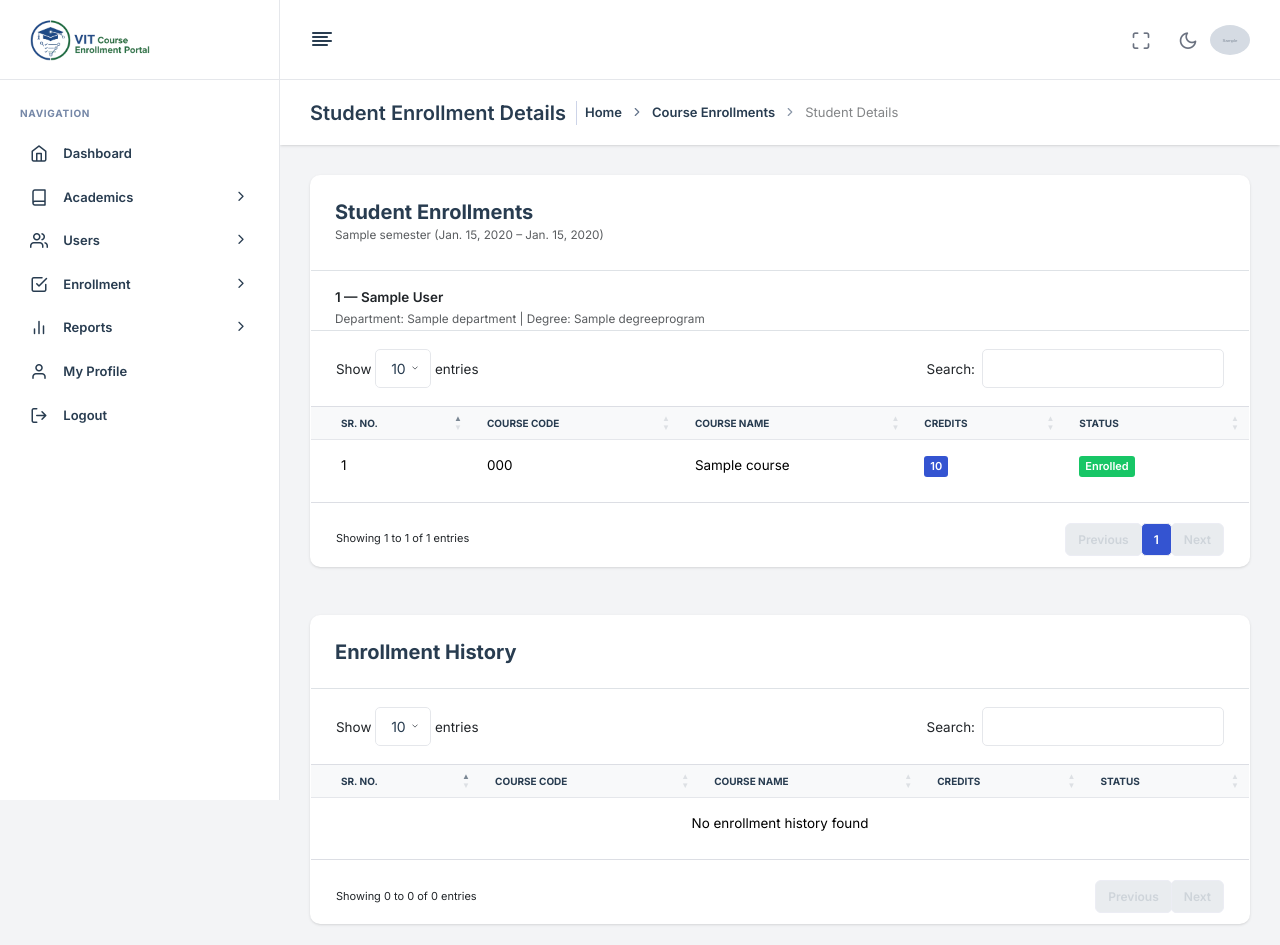
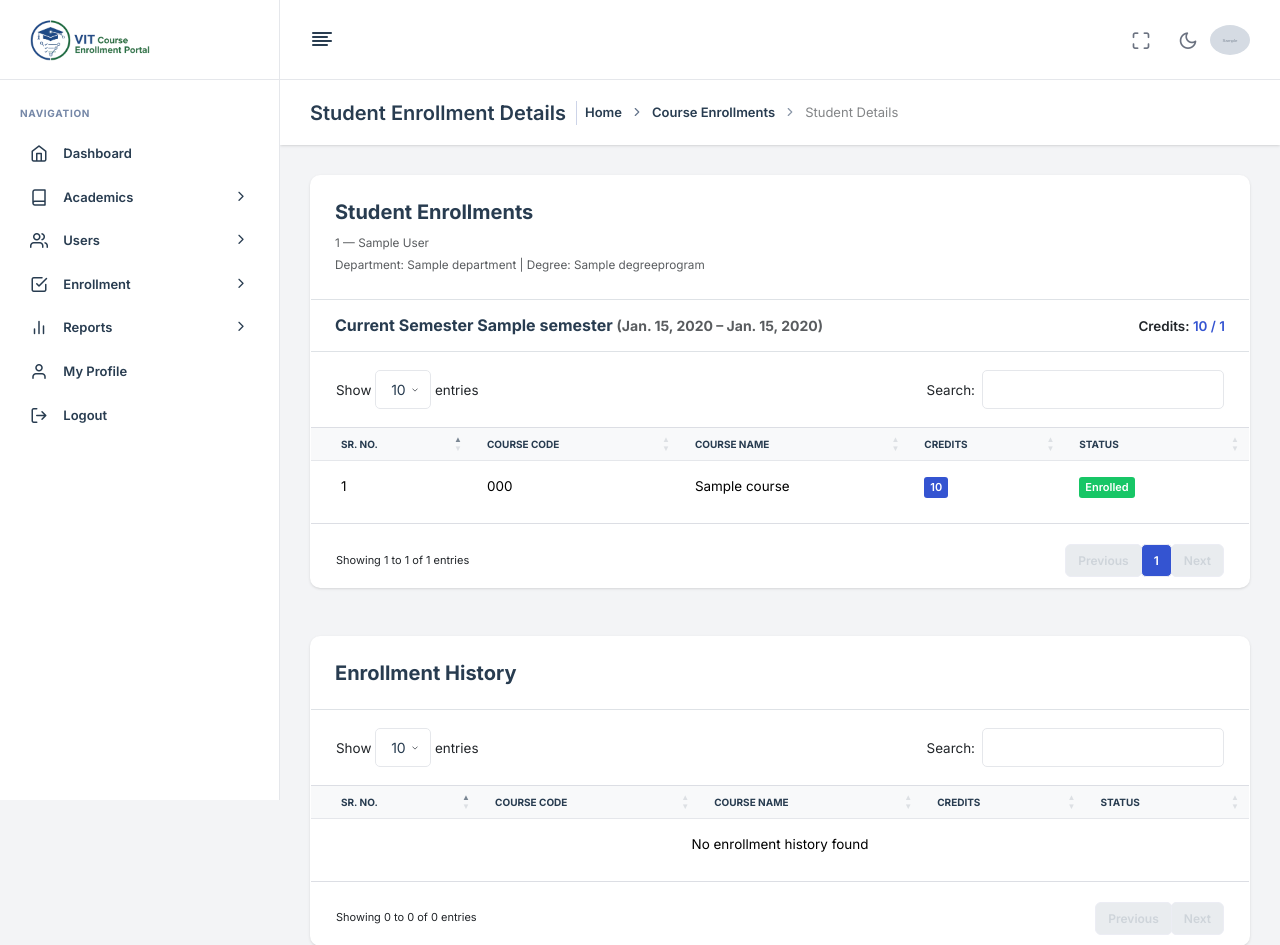
Before and after one commit to uet-majid/vit-course-enrollment-portal, a Django app: page /enrollments/student/1/ in a window 1280 px wide. Shown: the top 945 px of the page. Run offline with Django 5.2, Linux system fonts and the light colour scheme; a user stored in the database is signed in; tables that the repository leaves empty hold one stand-in row (values such as "Sample post"); grey boxes marked "Sample" are stand-in pictures; some libraries are stand-ins or nearby versions; some web fonts are replaced.

Commit message:
Reports remaining, credit hours added, minor bug fixed

```diff
--- a/academics/models.py
+++ b/academics/models.py
@@ -13,6 +13,10 @@ class Department(models.Model):
 class DegreeProgram(models.Model):
     department = models.ForeignKey(Department, on_delete=models.CASCADE)
     name = models.CharField(max_length=100)
+    max_credits_per_semester = models.PositiveIntegerField(
+        default=24,
+        help_text="Maximum credits a student can enroll in per semester"
+    )
     level = models.CharField(max_length=50)
     duration_years = models.PositiveIntegerField()
     is_active = models.BooleanField(default=True)
--- a/enrollment/views.py
+++ b/enrollment/views.py
@@ -1,4 +1,4 @@
-from django.db.models import Count, Q, Value
+from django.db.models import Count, Q, Value, Sum, F, Value, IntegerField
 from django.shortcuts import render, get_object_or_404, redirect
 from django.contrib import messages
 from enrollment.models import Enrollment
@@ -9,6 +9,7 @@ from django.utils.timezone import now
 from django.db import transaction
 from datetime import date
 from django.utils import timezone
+from django.db.models.functions import Coalesce
 
 @admin_required
 def enrollment_list(request):
@@ -29,8 +30,7 @@ def enrollment_list(request):
         department = DepartmentAdmin.objects.get(user=user).department
         students = students.filter(department=department)
 
-    # Annotate enrolled count (current or selected semester)
-    semester = None
+    # Resolve semester
     if semester_id:
         semester = Semester.objects.filter(id=semester_id).first()
     else:
@@ -43,11 +43,25 @@ def enrollment_list(request):
                 filter=Q(
                     enrollment__course_offering__semester=semester,
                     enrollment__status="ENROLLED"
-                )
-            )
+                ),
+            ),
+            enrolled_credits=Coalesce(
+                Sum(
+                    "enrollment__course_offering__course__credit_points",
+                    filter=Q(
+                        enrollment__course_offering__semester=semester,
+                        enrollment__status="ENROLLED"
+                    ),
+                ),
+                Value(0),
+                output_field=IntegerField(),
+            ),
         )
     else:
-        students = students.annotate(enrolled_count=Value(0))
+        students = students.annotate(
+            enrolled_count=Value(0, output_field=IntegerField()),
+            enrolled_credits=Value(0, output_field=IntegerField()),
+        )
 
     return render(
         request,
@@ -69,7 +83,7 @@ def student_enrollment_detail(request, student_id):
 
     active_semester = Semester.objects.filter(is_active=True).first()
 
-    # Current semester (ALL statuses for admin)
+    # Current semester enrollments (ALL statuses for admin)
     current_enrollments = Enrollment.objects.select_related(
         "course_offering__course",
         "course_offering__semester",
@@ -78,8 +92,20 @@ def student_enrollment_detail(request, student_id):
         course_offering__semester=active_semester
     )
 
-    # Past semesters only
+    # Current semester total credits (ENROLLED only)
+    current_semester_credits = current_enrollments.filter(
+        status="ENROLLED"
+    ).aggregate(
+        total=Coalesce(
+            Sum("course_offering__course__credit_points"),
+            0
+        )
+    )["total"]
+
+    # Past enrollments grouped by semester
     past_enrollments = {}
+    past_semester_credits = {}
+
     past_records = Enrollment.objects.select_related(
         "course_offering__course",
         "course_offering__semester",
@@ -93,6 +119,15 @@ def student_enrollment_detail(request, student_id):
         semester = e.course_offering.semester
         past_enrollments.setdefault(semester, []).append(e)
 
+    # Calculate semester-wise credits
+    for semester, enrollments in past_enrollments.items():
+        total_credits = sum(
+            e.course_offering.course.credit_points
+            for e in enrollments
+            if e.status == "ENROLLED"
+        )
+        past_semester_credits[semester.id] = total_credits
+
     return render(
         request,
         "enrollment/student_enrollment_detail.html",
@@ -100,21 +135,25 @@ def student_enrollment_detail(request, student_id):
             "student": student,
             "active_semester": active_semester,
             "current_enrollments": current_enrollments,
+            "current_semester_credits": current_semester_credits,
             "past_enrollments": past_enrollments,
+            "past_semester_credits": past_semester_credits,
         },
     )
-
 
 @student_required
 def student_my_courses(request):
     student = request.user.student
 
+    # Get the active semester
     active_semester = Semester.objects.filter(is_active=True).first()
 
+    # Initialize current and past enrollments
     current_enrollments = []
     past_enrollments = {}
 
     if active_semester:
+        # Current semester enrollments
         current_enrollments = Enrollment.objects.select_related(
             "course_offering__course",
             "course_offering__semester",
@@ -123,6 +162,16 @@ def student_my_courses(request):
             course_offering__semester=active_semester,
         ).order_by("-enrolled_at")
 
+        # Calculate total credits for current semester
+        current_semester_credits = sum(
+            e.course_offering.course.credit_points
+            for e in current_enrollments
+            if e.status == "ENROLLED"
+        )
+    else:
+        current_semester_credits = 0
+
+    # Past enrollments (excluding current semester)
     past_records = Enrollment.objects.select_related(
         "course_offering__course",
         "course_offering__semester",
@@ -134,9 +183,25 @@ def student_my_courses(request):
         "-course_offering__semester__start_date"
     )
 
+    # Group past enrollments by semester and calculate semester-wise credits
     for e in past_records:
         semester = e.course_offering.semester
-        past_enrollments.setdefault(semester, []).append(e)
+
+        if semester not in past_enrollments:
+            past_enrollments[semester] = {
+                "enrollments": [],
+                "total_credits": 0,
+            }
+
+        past_enrollments[semester]["enrollments"].append(e)
+
+        if e.status == "ENROLLED":
+            past_enrollments[semester]["total_credits"] += (
+                e.course_offering.course.credit_points
+            )
+
+    # Maximum credits allowed per semester (from degree program)
+    max_credits = student.degree_program.max_credits_per_semester
 
     return render(
         request,
@@ -145,7 +210,9 @@ def student_my_courses(request):
             "student": student,
             "active_semester": active_semester,
             "current_enrollments": current_enrollments,
+            "current_semester_credits": current_semester_credits,
             "past_enrollments": past_enrollments,
+            "max_credits": max_credits,
         },
     )
 
@@ -168,6 +235,11 @@ def student_course_enrollment(request):
         messages.error(request, "Enrollment window is closed.")
         return redirect("dashboard")
 
+    degree = student.degree_program
+    max_credits = degree.max_credits_per_semester
+
+    enrolled_credits = Enrollment.get_enrolled_credits(student, semester)
+
     enrolled_ids = Enrollment.objects.filter(
         student=student,
         course_offering__semester=semester,
@@ -189,6 +261,18 @@ def student_course_enrollment(request):
             id=offering_id,
             semester=semester
         )
+
+        course_credits = offering.course.credit_points
+
+        # CREDIT LIMIT CHECK
+        if enrolled_credits + course_credits > max_credits:
+            messages.error(
+                request,
+                f"Credit limit exceeded. "
+                f"Allowed: {max_credits}, "
+                f"Current: {enrolled_credits}"
+            )
+            return redirect("student_course_enrollment")
 
         if offering.current_enrollment >= offering.course.max_capacity:
             messages.error(request, "Course capacity is full.")
@@ -221,6 +305,8 @@ def student_course_enrollment(request):
             "offerings": offerings,
             "semester": semester,
             "enrolled_ids": enrolled_ids,
+            "enrolled_credits": enrolled_credits,
+            "max_credits": max_credits,
         },
     )
 
--- a/templates/academics/degree_program_list.html
+++ b/templates/academics/degree_program_list.html
@@ -43,6 +43,7 @@
                 <th>Program Name</th>
                 <th>Level</th>
                 <th>Duration (Years)</th>
+                <th>Max Credits / Semester</th>
                 <th>Department</th>
                 <th>Status</th>
                 <th>Created At</th>
@@ -56,6 +57,11 @@
                 <td class="fw-semibold">{{ program.name }}</td>
                 <td>{{ program.level }}</td>
                 <td><span class="badge bg-primary">{{ program.duration_years }}</span></td>
+                <td>
+                  <span class="badge bg-info" title="Maximum credits a student can enroll in one semester">
+                    {{ program.max_credits_per_semester }}
+                  </span>
+                </td>
                 <td>{{ program.department.name }}</td>
                 <td>
                   {% if program.is_active %}
--- a/templates/enrollment/enrollment_list.html
+++ b/templates/enrollment/enrollment_list.html
@@ -47,6 +47,7 @@
             <th>Name</th>
             <th>Department</th>
             <th>Enrolled Courses</th>
+            <th>Credits</th>
             <th>Actions</th>
           </tr>
         </thead>
@@ -60,6 +61,11 @@
             <td>
               <span class="badge bg-primary">
                 {{ s.enrolled_count }}
+              </span>
+            </td>
+            <td>
+              <span class="badge bg-info">
+                {{ s.enrolled_credits }} / {{ s.degree_program.max_credits_per_semester }}
               </span>
             </td>
             <td>
--- a/templates/enrollment/student_enrollment_detail.html
+++ b/templates/enrollment/student_enrollment_detail.html
@@ -1,5 +1,5 @@
 {% extends "base/base.html" %}
-
+{% load dict_extras %}
 {% block title %}Student Enrollment Details{% endblock %}
 {% block page_title %}Student Enrollment Details{% endblock %}
 
@@ -19,26 +19,34 @@
         <!-- Header -->
         <div class="d-flex justify-content-between align-items-center p-4 border-bottom">
           <div>
-            <h5 class="mb-0 fw-bold">Student Enrollments</h5>
-            {% if active_semester %}
+            <h5 class="fw-bold">Student Enrollments</h5>
             <small class="text-muted">
-              {{ active_semester.name }}
-              ({{ active_semester.start_date }} – {{ active_semester.end_date }})
+              {{ student.student_id }} — {{ student.user.get_full_name }}
+              <br>
+              Department: {{ student.department.name }} |
+              Degree: {{ student.degree_program.name }}
             </small>
-            {% endif %}
           </div>
         </div>
 
-        <!-- Student Info -->
+        {% if active_semester %}
         <div class="px-4 pt-3 border-bottom">
-          <p class="mb-0 fw-semibold">
-            {{ student.student_id }} — {{ student.user.get_full_name }}
-          </p>
-          <small class="text-muted">
-            Department: {{ student.department.name }} |
-            Degree: {{ student.degree_program.name }}
-          </small>
+          <div class="fw-semibold mb-2 d-flex justify-content-between">
+            <h6>
+              Current Semester {{ active_semester.name }}
+              <small class="text-muted">
+                ({{ active_semester.start_date }} – {{ active_semester.end_date }})
+              </small>
+            </h6>
+            <span class="fw-semibold">
+              Credits:
+              <span class="text-primary">
+                {{ current_semester_credits }} / {{ student.degree_program.max_credits_per_semester }}
+              </span>
+            </span>
+          </div>
         </div>
+        {% endif %}
 
         <!-- Current Semester Table -->
         <div class="table-responsive">
@@ -94,13 +102,20 @@
           {% if past_enrollments %}
           {% for semester, enrollments in past_enrollments.items %}
           <div class="mb-4">
-            <h6 class="fw-semibold mt-2 mb-2 px-4">
+            <div class="fw-semibold mt-3 px-4 d-flex justify-content-between">
+              <h6>
               {{ semester.name }}
               <small class="text-muted">
                 ({{ semester.start_date }} – {{ semester.end_date }})
               </small>
             </h6>
-
+            <span class="fw-semibold">
+              Credits:
+              <span class="text-primary">
+                {{ past_semester_credits|get_item:semester.id }} / {{ student.degree_program.max_credits_per_semester }}
+              </span>
+            </span>
+          </div>
             <div class="table-responsive">
               <table class="table table-hover align-middle mb-0 historyTable">
                 <thead class="table-light">
```
Also changed, not shown: academics/views.py (+52 -5 lines), accounts/views.py (+28 -3 lines), enrollment/models.py (+12 -0 lines), enrollment/templatetags/dict_extras.py (added, +7 -0 lines), templates/academics/degree_program_form.html (+26 -9 lines), templates/accounts/dashboard.html (+20 -0 lines), templates/enrollment/enroll_course.html (+13 -7 lines), templates/enrollment/my_enrollments.html (+32 -16 lines), academics/migrations/0002_degreeprogram_max_credits_per_semester.py (added).
